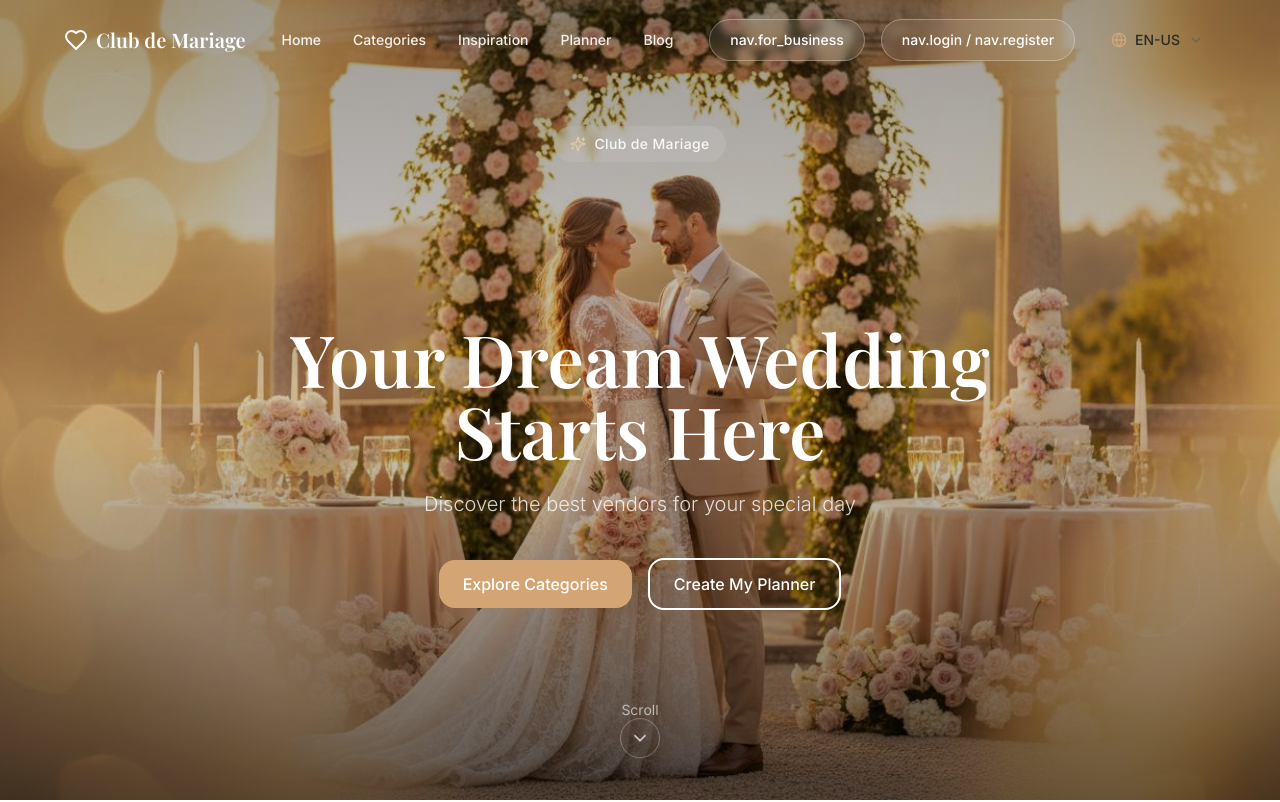
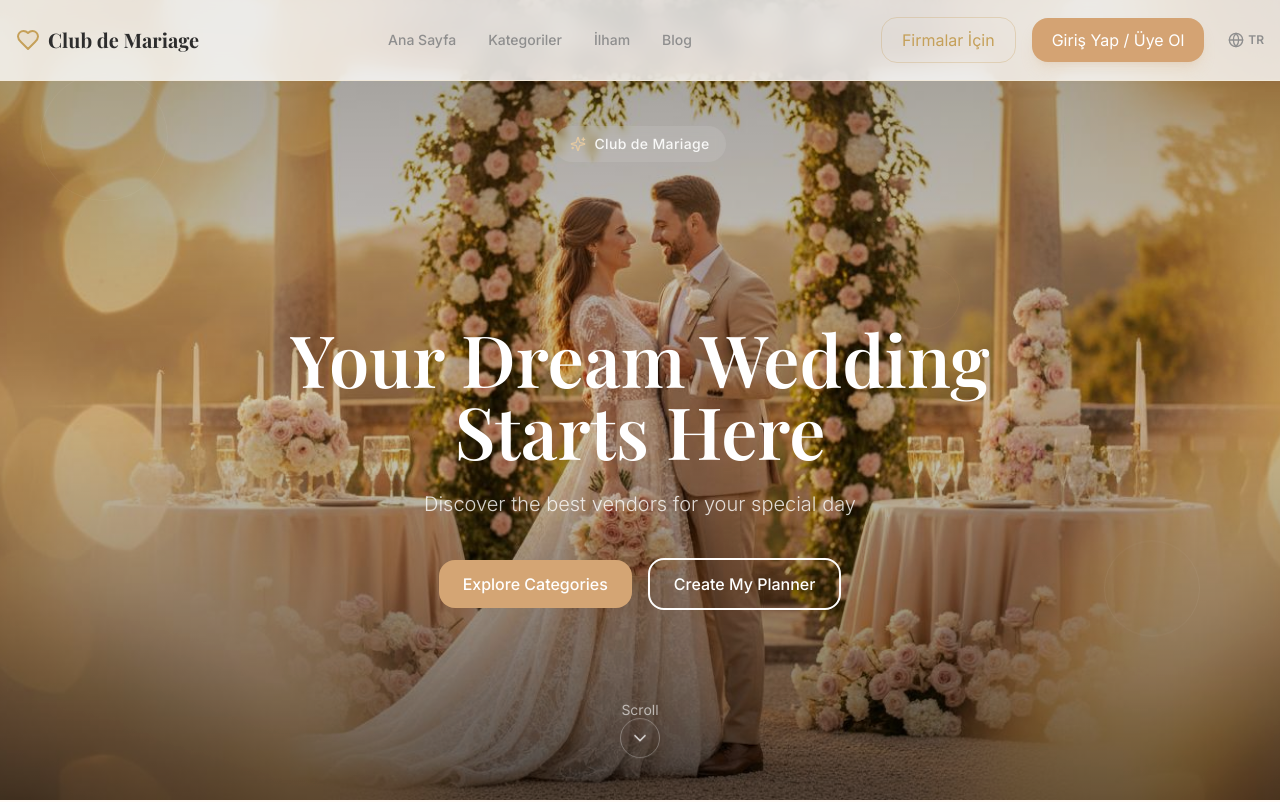
Before and after one commit to gb05313594187-tech/ClubdeMarrige, a React (Vite) app: page / in a window 1280 px wide. Shown: the top 802 px of the page. Built offline with nearby package versions, Linux system fonts and the light colour scheme; a web font is replaced by a local one.

Commit message:
Update Navigation.tsx

```diff
--- a/src/components/Navigation.tsx
+++ b/src/components/Navigation.tsx
@@ -1,163 +1,62 @@
-import { useState, useEffect } from 'react';
-import { useTranslation } from 'react-i18next';
-import { LanguageSwitcher } from './LanguageSwitcher';
-import { Menu, X, Heart } from 'lucide-react';
-
-const navLinks = [
-  { key: 'home', href: '#home' },
-  { key: 'categories', href: '#categories' },
-  { key: 'inspiration', href: '#inspiration' },
-  { key: 'planner', href: '#planner' },
-  { key: 'blog', href: '#blog' },
-];
+import React from 'react';
+import { Link } from 'react-router-dom';
+import { Heart, Menu, X, Globe } from 'lucide-react';
 
 export function Navigation() {
-  const { t } = useTranslation();
-  const [isScrolled, setIsScrolled] = useState(false);
-  const [isMobileMenuOpen, setIsMobileMenuOpen] = useState(false);
-
-  useEffect(() => {
-    const handleScroll = () => {
-      setIsScrolled(window.scrollY > 50);
-    };
-
-    window.addEventListener('scroll', handleScroll, { passive: true });
-    return () => window.removeEventListener('scroll', handleScroll);
-  }, []);
-
-  const scrollToSection = (href: string) => {
-    const element = document.querySelector(href);
-    if (element) {
-      element.scrollIntoView({ behavior: 'smooth' });
-    }
-    setIsMobileMenuOpen(false);
-  };
-
-  // Butonlar için ortak stil sınıfı
-  const buttonStyle = `text-sm font-medium px-5 py-2.5 rounded-full border transition-all duration-300 ${
-    isScrolled
-      ? 'border-gold text-gold hover:bg-gold hover:text-white'
-      : 'border-white/30 bg-white/10 backdrop-blur-sm text-white hover:bg-white hover:text-warm-dark'
-  }`;
+  const [isOpen, setIsOpen] = React.useState(false);
 
   return (
-    <>
-      <nav
-        className={`fixed top-0 left-0 right-0 z-50 transition-all duration-300 ${
-          isScrolled
-            ? 'bg-white/95 backdrop-blur-md shadow-card'
-            : 'bg-transparent'
-        }`}
-      >
-        <div className="section-padding">
-          <div className="flex items-center justify-between h-20">
-            {/* Logo */}
-            <a
-              href="#home"
-              onClick={(e) => { e.preventDefault(); scrollToSection('#home'); }}
-              className="flex items-center gap-2 group"
-            >
-              <Heart className={`w-6 h-6 transition-colors duration-300 ${
-                isScrolled ? 'text-gold' : 'text-white'
-              } group-hover:scale-110`} />
-              <span className={`font-playfair text-xl font-semibold transition-colors duration-300 ${
-                isScrolled ? 'text-warm-dark' : 'text-white'
-              }`}>
-                Club de Mariage
-              </span>
-            </a>
+    <nav className="fixed top-0 left-0 right-0 z-50 bg-white/80 backdrop-blur-md border-b border-[#F1E9DB]">
+      <div className="max-w-7xl mx-auto px-4 h-20 flex items-center justify-between">
 
-            {/* Desktop Navigation */}
-            <div className="hidden lg:flex items-center gap-8">
-              {navLinks.map((link) => (
-                <a
-                  key={link.key}
-                  href={link.href}
-                  onClick={(e) => { e.preventDefault(); scrollToSection(link.href); }}
-                  className={`text-sm font-medium transition-colors duration-200 hover:text-gold ${
-                    isScrolled ? 'text-warm-dark' : 'text-white/90'
-                  }`}
-                >
-                  {t(`nav.${link.key}`)}
-                </a>
-              ))}
-            </div>
+        {/* Logo */}
+        <Link to="/" className="flex items-center gap-2 group">
+          <Heart className="w-6 h-6 text-[#C5A059] fill-[#C5A059]/10 group-hover:fill-[#C5A059] transition-all" />
+          <span className="text-xl font-playfair font-bold text-[#2D2D2D]">Club de Mariage</span>
+        </Link>
 
-            {/* Right Section - Yeni Tasarımlı Butonlar */}
-            <div className="hidden lg:flex items-center gap-4">
-              <a href="#" className={buttonStyle}>
-                {t('nav.for_business')}
-              </a>
+        {/* Masaüstü Menü */}
+        <div className="hidden md:flex items-center gap-8 text-sm font-medium text-[#8E8E8E]">
+          <Link to="/" className="hover:text-[#C5A059] transition-colors">Ana Sayfa</Link>
+          <Link to="/kategoriler" className="hover:text-[#C5A059] transition-colors">Kategoriler</Link>
+          <Link to="/ilham" className="hover:text-[#C5A059] transition-colors">İlham</Link>
+          <Link to="/blog" className="hover:text-[#C5A059] transition-colors">Blog</Link>
+        </div>
 
-              <a href="#" className={buttonStyle}>
-                {t('nav.login')} / {t('nav.register')}
-              </a>
-
-              <div className="ml-2">
-                <LanguageSwitcher />
-              </div>
-            </div>
-
-            {/* Mobile Menu Button */}
-            <button
-              onClick={() => setIsMobileMenuOpen(!isMobileMenuOpen)}
-              className="lg:hidden p-2 rounded-lg hover:bg-white/10 transition-colors"
-              aria-label="Toggle menu"
-            >
-              {isMobileMenuOpen ? (
-                <X className={`w-6 h-6 ${isScrolled ? 'text-warm-dark' : 'text-white'}`} />
-              ) : (
-                <Menu className={`w-6 h-6 ${isScrolled ? 'text-warm-dark' : 'text-white'}`} />
-              )}
-            </button>
+        {/* Sağ Butonlar */}
+        <div className="hidden md:flex items-center gap-4">
+          <Link
+            to="/business"
+            className="px-5 py-2.5 rounded-xl border border-[#C5A059]/30 text-[#C5A059] hover:bg-[#FDF6E9] transition-all"
+          >
+            Firmalar İçin
+          </Link>
+          <Link
+            to="/login"
+            className="px-5 py-2.5 rounded-xl bg-[#D4A373] text-white hover:bg-[#C59668] transition-all shadow-lg shadow-[#D4A373]/20"
+          >
+            Giriş Yap / Üye Ol
+          </Link>
+          <div className="flex items-center gap-1 text-[#8E8E8E] ml-2">
+            <Globe size={16} />
+            <span className="text-xs uppercase font-bold">TR</span>
           </div>
         </div>
-      </nav>
 
-      {/* Mobile Menu */}
-      <div
-        className={`fixed inset-0 z-40 lg:hidden transition-all duration-300 ${
-          isMobileMenuOpen ? 'opacity-100 visible' : 'opacity-0 invisible'
-        }`}
-      >
-        <div
-          className="absolute inset-0 bg-black/50 backdrop-blur-sm"
-          onClick={() => setIsMobileMenuOpen(false)}
-        />
-        <div
-          className={`absolute top-20 left-4 right-4 bg-white rounded-2xl shadow-card-hover p-6 transition-all duration-300 ${
-            isMobileMenuOpen ? 'translate-y-0 opacity-100' : '-translate-y-4 opacity-0'
-          }`}
-        >
-          <div className="flex flex-col gap-4">
-            {navLinks.map((link) => (
-              <a
-                key={link.key}
-                href={link.href}
-                onClick={(e) => { e.preventDefault(); scrollToSection(link.href); }}
-                className="text-lg font-medium text-warm-dark hover:text-gold transition-colors py-2"
-              >
-                {t(`nav.${link.key}`)}
-              </a>
-            ))}
+        {/* Mobil Menü Butonu */}
+        <button className="md:hidden text-[#2D2D2D]" onClick={() => setIsOpen(!isOpen)}>
+          {isOpen ? <X /> : <Menu />}
+        </button>
+      </div>
 
-            <hr className="border-champagne-dark/20" />
-
-            {/* Mobil Menü Butonları */}
-            <a href="#" className="flex items-center justify-center btn-primary w-full py-3">
-              {t('nav.for_business')}
-            </a>
-            <a href="#" className="flex items-center justify-center border border-gold text-gold rounded-full w-full py-3 font-medium">
-              {t('nav.login')} / {t('nav.register')}
-            </a>
-
-            <div className="flex items-center justify-between pt-2">
-              <span className="text-sm text-warm-gray">{t('footer.language')}</span>
-              <LanguageSwitcher />
-            </div>
-          </div>
+      {/* Mobil Menü İçeriği */}
+      {isOpen && (
+        <div className="md:hidden bg-white border-b border-[#F1E9DB] p-4 flex flex-col gap-4 animate-in slide-in-from-top">
+          <Link to="/" onClick={() => setIsOpen(false)} className="py-2 text-[#8E8E8E]">Ana Sayfa</Link>
+          <Link to="/business" onClick={() => setIsOpen(false)} className="py-2 text-[#C5A059] font-semibold">Firmalar İçin</Link>
+          <Link to="/login" onClick={() => setIsOpen(false)} className="w-full text-center bg-[#D4A373] text-white py-3 rounded-xl font-bold">Giriş Yap</Link>
         </div>
-      </div>
-    </>
+      )}
+    </nav>
   );
 }
```
